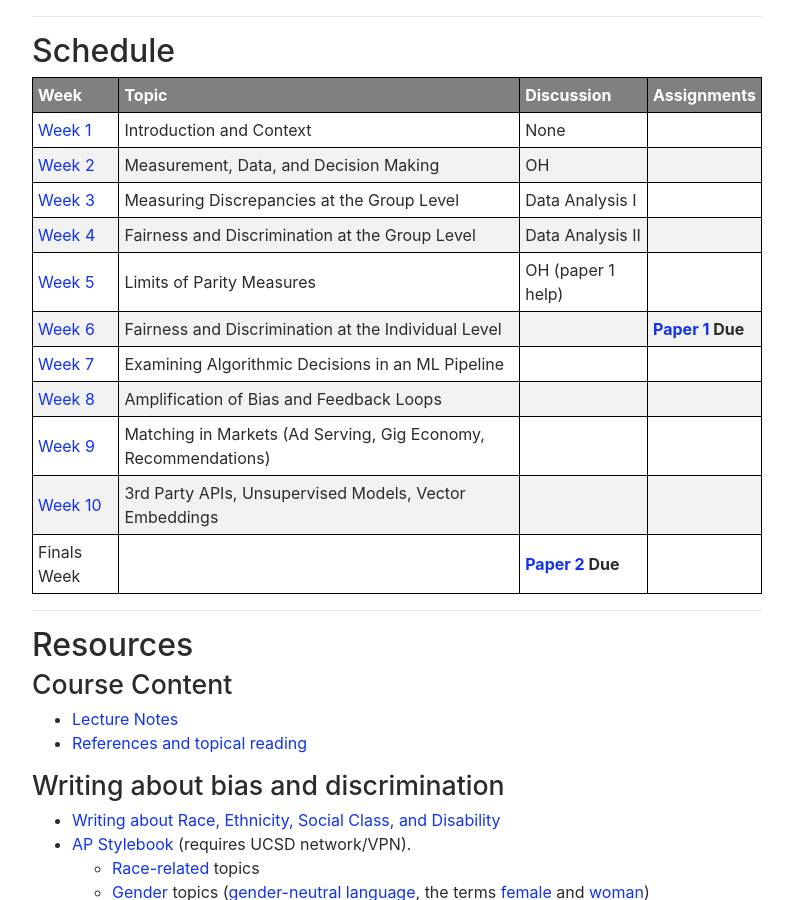
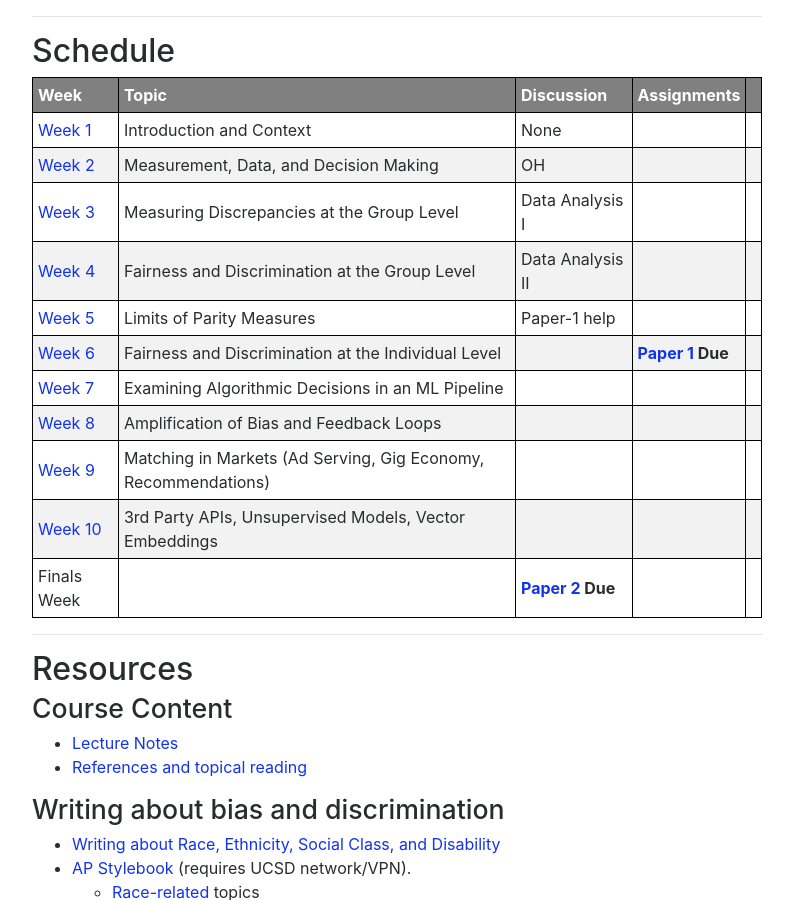
Before and after one commit to afraenkel/course-fairness-webpage, a Jekyll site: the page built from index.md, in a window 1280 px wide and 900 px high, scrolled down 3070 px. Shown: the whole window, without its empty margins (243-1036 px from the left). Built offline with Jekyll 4.4.1, drawn with Linux system fonts in a browser that asks for light colours; nearby versions of some CDN libraries.

Commit message:
table formatting

```diff
--- a/index.md
+++ b/index.md
@@ -162,13 +162,13 @@ Grade: 40% of Total
 |[Week 2](weeks/week02)|Measurement, Data, and Decision Making|OH||
 |[Week 3](weeks/week03)|Measuring Discrepancies at the Group Level|Data Analysis I||
 |[Week 4](weeks/week04)|Fairness and Discrimination at the Group Level|Data Analysis II||
-|[Week 5](weeks/week05)|Limits of Parity Measures|OH (paper 1 help)||
+|[Week 5](weeks/week05)|Limits of Parity Measures|Paper-1 help||
 |[Week 6](weeks/week06)|Fairness and Discrimination at the Individual Level||**[Paper 1](assignments/inequity-analysis) Due**|
 |[Week 7](weeks/week07)|Examining Algorithmic Decisions in an ML Pipeline|||
 |[Week 8](weeks/week09)|Amplification of Bias and Feedback Loops|||
 |[Week 9](weeks/week08)|Matching in Markets (Ad Serving, Gig Economy, Recommendations)|||
 |[Week 10](weeks/week10)|3rd Party APIs, Unsupervised Models, Vector Embeddings|||
-|Finals Week||**[Paper 2](assignments/algorithmic-audit) Due**||
+|Finals Week||**[Paper 2](assignments/algorithmic-audit) Due**|||
 
 ---
 
```
